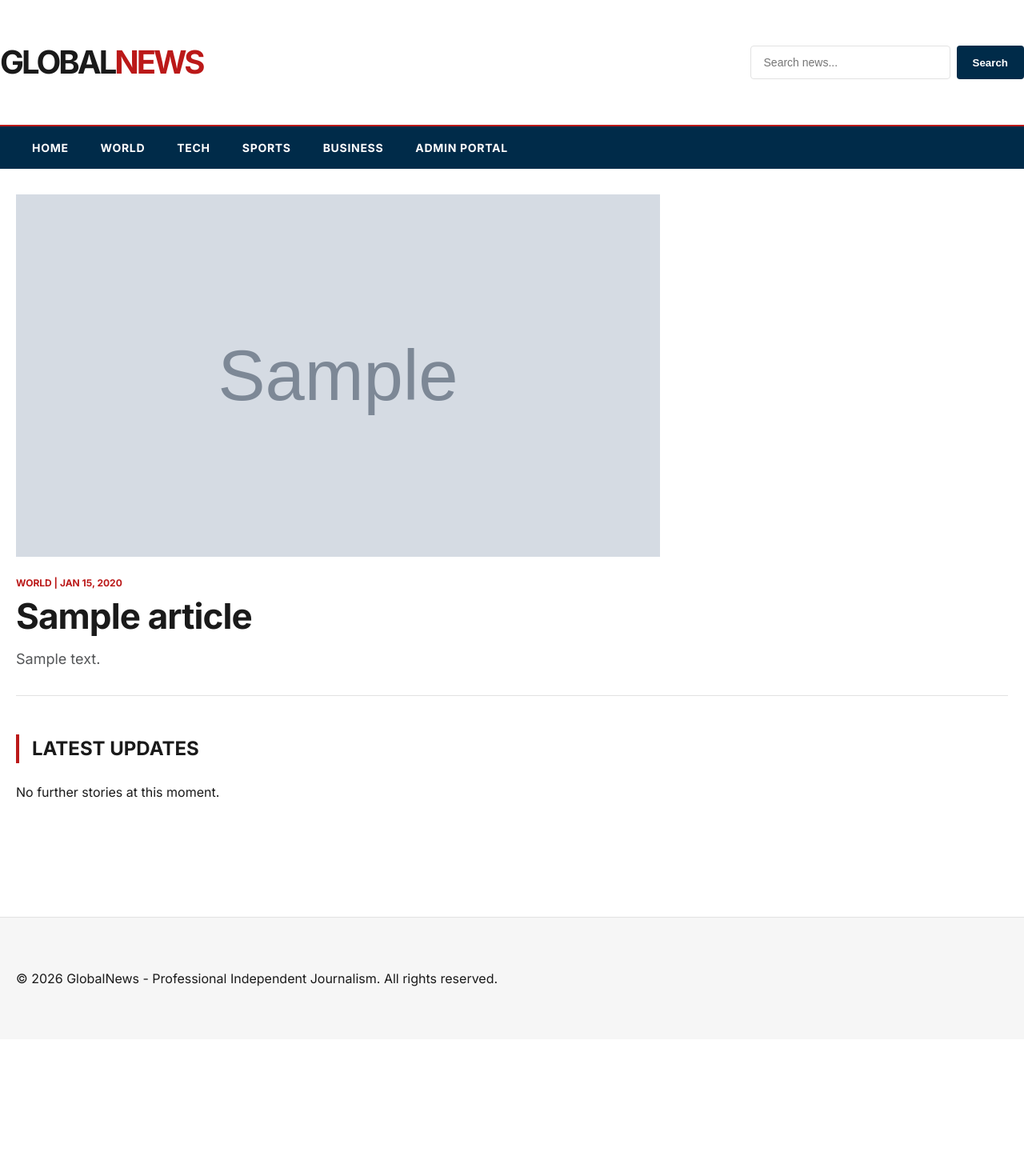
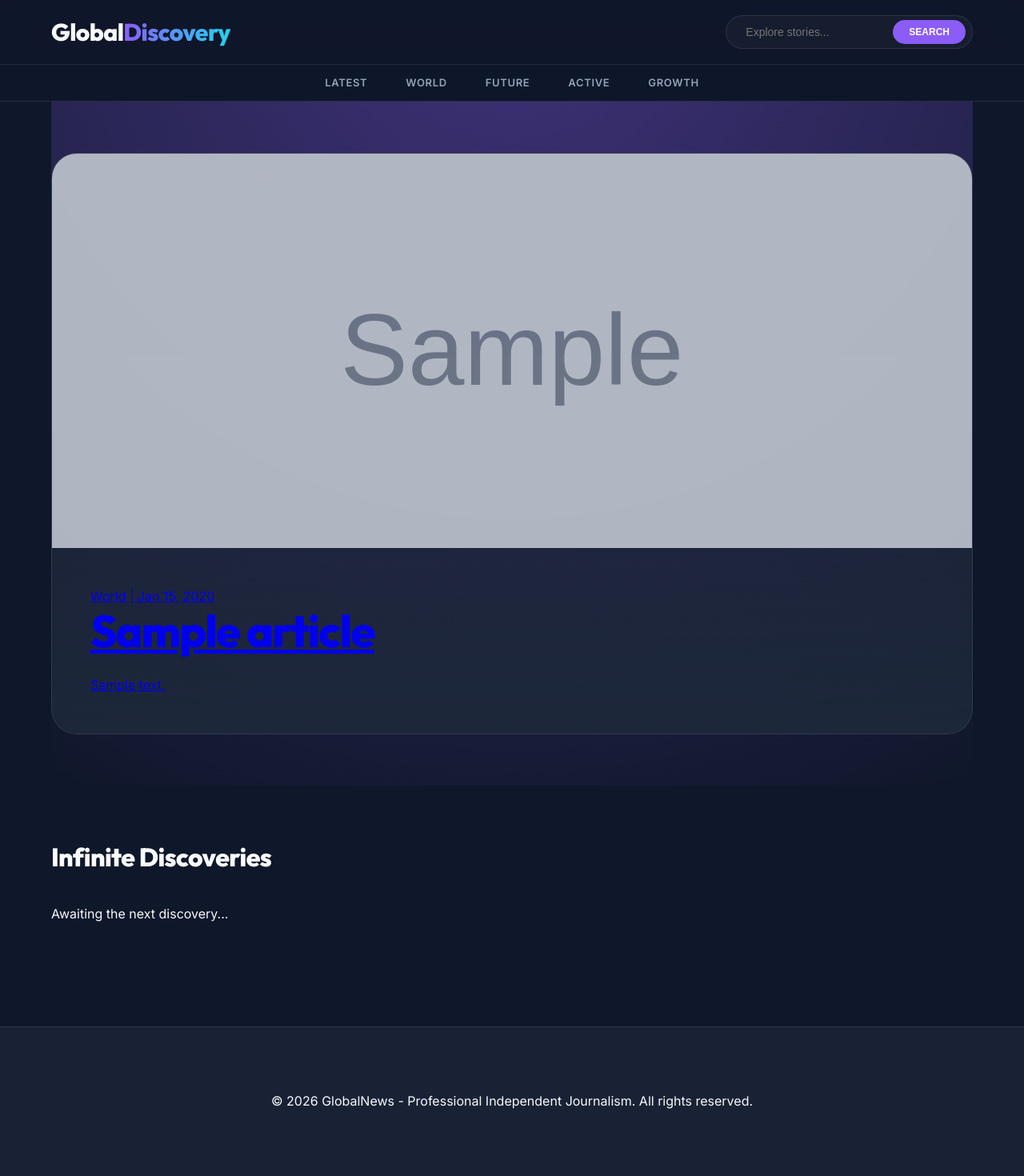
Before and after one commit to AsbinGhimire/news-sphere, a Django app: page / in a window 1280 px wide. Shown: the whole page at 80% size. Before the commit the page ends 1233 px from the top, so only its background shows below. Run offline with Django 5.2, Linux system fonts and the light colour scheme; tables that the repository leaves empty hold one stand-in row (values such as "Sample post"); grey boxes marked "Sample" are stand-in pictures.

Commit message:
UI Overhaul: Stunning Obsidian Discovery transformation (Dark Mode, Glassmorphism, Fluid Motion)

```diff
--- a/static/css/style.css
+++ b/static/css/style.css
@@ -1,14 +1,17 @@
 :root {
-    --primary: #bb1919;
-    --navy: #002b49;
-    --text: #1a1a1a;
-    --text-muted: #545658;
-    --bg: #ffffff;
-    --bg-alt: #f6f6f6;
-    --border: #e2e2e2;
+    --primary: #8b5cf6; /* Electric Violet */
+    --primary-glow: rgba(139, 92, 246, 0.4);
+    --secondary: #22d3ee; /* Cyan */
+    --bg: #0f172a; /* Deep Slate */
+    --bg-card: rgba(30, 41, 59, 0.7); /* Glass Slate */
+    --text: #f8fafc;
+    --text-muted: #94a3b8;
+    --border: rgba(255, 255, 255, 0.1);
     --white: #ffffff;
-    --shadow: 0 1px 3px rgba(0,0,0,0.1);
-    --container-width: 1280px;
+    --container-width: 1200px;
+    --glass: rgba(255, 255, 255, 0.03);
+    --glass-heavy: rgba(15, 23, 42, 0.8);
+    --blur: blur(12px);
 }
 
 * {
@@ -17,324 +20,340 @@
     padding: 0;
 }
 
+@keyframes fadeInUp {
+    from {
+        opacity: 0;
+        transform: translateY(20px);
+    }
+    to {
+        opacity: 1;
+        transform: translateY(0);
+    }
+}
+
+@keyframes shine {
+    from { left: -100%; }
+    to { left: 100%; }
+}
+
 body {
     font-family: 'Inter', sans-serif;
     color: var(--text);
     background-color: var(--bg);
-    line-height: 1.5;
+    line-height: 1.6;
     -webkit-font-smoothing: antialiased;
+    overflow-x: hidden;
+}
+
+h1, h2, h3, .logo {
+    font-family: 'Outfit', sans-serif;
 }
 
 .container {
     max-width: var(--container-width);
     margin: 0 auto;
-    padding: 0 1.25rem;
+    padding: 0 1.5rem;
+}
+
+/* Scroll Progress */
+#scroll-progress {
+    position: fixed;
+    top: 0;
+    left: 0;
+    width: 0%;
+    height: 3px;
+    background: linear-gradient(to right, var(--primary), var(--secondary));
+    z-index: 9999;
 }
 
 /* Global Branding Header */
 .header-main {
-    border-bottom: 2px solid var(--primary);
-    padding: 2rem 0;
+    background: var(--glass-heavy);
+    backdrop-filter: var(--blur);
+    -webkit-backdrop-filter: var(--blur);
+    border-bottom: 1px solid var(--border);
+    padding: 1rem 0;
+    position: sticky;
+    top: 0;
+    z-index: 1000;
 }
 
 .header-main .container {
     display: flex;
     justify-content: space-between;
     align-items: center;
-    position: relative;
-    padding: 1rem 0;
+}
+
+.logo {
+    font-size: 1.875rem;
+    font-weight: 800;
+    text-decoration: none;
+    color: var(--text);
+    letter-spacing: -0.02em;
+}
+
+.logo span {
+    background: linear-gradient(to right, var(--primary), var(--secondary));
+    -webkit-background-clip: text;
+    -webkit-text-fill-color: transparent;
 }
 
 .search-form {
     display: flex;
-    gap: 0.5rem;
+    align-items: center;
+    background: var(--glass);
+    border: 1px solid var(--border);
+    border-radius: 99px;
+    padding: 0.25rem 0.5rem;
+    transition: all 0.3s cubic-bezier(0.4, 0, 0.2, 1);
+}
+
+.search-form:focus-within {
+    border-color: var(--primary);
+    box-shadow: 0 0 0 2px var(--primary-glow);
 }
 
 .search-form input {
-    padding: 0.75rem 1rem;
-    border: 1px solid var(--border);
-    border-radius: 4px;
+    background: transparent;
+    border: none;
+    padding: 0.5rem 1rem;
+    color: white;
     font-size: 0.875rem;
-    width: 250px;
+    width: 200px;
+    outline: none;
 }
 
 .search-form button {
-    padding: 0.75rem 1.25rem;
-    background: var(--navy);
+    background: var(--primary);
     color: white;
     border: none;
-    border-radius: 4px;
+    padding: 0.5rem 1.25rem;
+    border-radius: 99px;
     cursor: pointer;
-    font-weight: 700;
-    transition: background 0.2s;
+    font-weight: 600;
+    font-size: 0.75rem;
+    text-transform: uppercase;
+    transition: transform 0.2s;
 }
 
 .search-form button:hover {
-    background: var(--primary);
+    transform: scale(1.05);
 }
 
-.logo {
-    font-size: 2.5rem;
-    font-weight: 900;
-    text-decoration: none;
-    color: var(--text);
-    letter-spacing: -3px;
-    text-transform: uppercase;
-}
-
-.logo span {
-    color: var(--primary);
-}
-
+/* Sub-Navbar */
 .navbar {
-    background: var(--navy);
-    color: white;
-    position: sticky;
-    top: 0;
-    z-index: 1000;
-}
-
-.navbar .container {
-    display: flex;
-    align-items: center;
-    justify-content: space-between;
+    background: rgba(15, 23, 42, 0.5);
+    border-bottom: 1px solid var(--border);
 }
 
 nav ul {
     list-style: none;
     display: flex;
+    justify-content: center;
+    gap: 1rem;
 }
 
 nav ul li a {
     display: block;
-    padding: 1rem 1.25rem;
-    color: white;
+    padding: 0.75rem 1rem;
+    color: var(--text-muted);
     text-decoration: none;
-    font-weight: 700;
-    font-size: 0.875rem;
+    font-weight: 600;
+    font-size: 0.8125rem;
     text-transform: uppercase;
     letter-spacing: 0.05em;
-    transition: background 0.2s;
+    transition: color 0.3s;
 }
 
 nav ul li a:hover {
-    background: rgba(255, 255, 255, 0.1);
+    color: var(--primary);
 }
 
-/* Hero Section - Top News */
+/* Hero Section - Obsidian Style */
 .hero-news {
-    padding: 2rem 0;
-    border-bottom: 1px solid var(--border);
-    margin-bottom: 3rem;
+    padding: 4rem 0;
+    background: radial-gradient(circle at 50% -20%, var(--primary-glow), transparent);
 }
 
-.hero-grid {
-    display: grid;
-    grid-template-columns: 2fr 1fr;
-    gap: 2rem;
-}
-
-.featured-card {
+.glass-hero {
+    background: var(--bg-card);
+    backdrop-filter: var(--blur);
+    -webkit-backdrop-filter: var(--blur);
+    border: 1px solid var(--border);
+    border-radius: 2rem;
+    overflow: hidden;
     position: relative;
-    display: block;
-    text-decoration: none;
-    color: inherit;
 }
 
 .featured-card .img-container {
-    aspect-ratio: 16 / 9;
+    aspect-ratio: 21 / 9;
     overflow: hidden;
-    background: #eee;
-    margin-bottom: 1.5rem;
+    position: relative;
 }
 
 .featured-card img {
     width: 100%;
     height: 100%;
     object-fit: cover;
-    transition: transform 0.5s ease;
+    opacity: 0.8;
+    transition: transform 0.8s cubic-bezier(0.4, 0, 0.2, 1);
 }
 
-.featured-card:hover img {
-    transform: scale(1.02);
+.featured-hero-content {
+    padding: 3rem;
+    background: linear-gradient(to top, var(--bg-card), transparent);
+    position: relative;
+    z-index: 1;
 }
 
 .featured-card h1 {
-    font-size: 2.75rem;
+    font-size: 3.5rem;
     font-weight: 800;
     line-height: 1.1;
-    margin-bottom: 1rem;
-    letter-spacing: -0.02em;
+    margin-bottom: 1.5rem;
+    letter-spacing: -0.03em;
 }
 
-.featured-card p {
-    font-size: 1.125rem;
-    color: var(--text-muted);
+/* Animations Trigger */
+.reveal {
+    opacity: 0;
+    transition: opacity 0.8s ease-out, transform 0.8s ease-out;
+    transform: translateY(30px);
 }
 
-/* Latest News Grid */
+.reveal.active {
+    opacity: 1;
+    transform: translateY(0);
+}
+
+/* Grid Design */
 .section-title {
-    font-size: 1.5rem;
+    font-size: 2rem;
     font-weight: 800;
-    margin-bottom: 1.5rem;
-    border-left: 4px solid var(--primary);
-    padding-left: 1rem;
-    text-transform: uppercase;
+    margin: 4rem 0 2rem;
+    letter-spacing: -0.02em;
 }
 
 .articles-grid {
     display: grid;
-    grid-template-columns: repeat(auto-fill, minmax(300px, 1fr));
-    gap: 2rem;
-    margin-bottom: 4rem;
+    grid-template-columns: repeat(auto-fill, minmax(360px, 1fr));
+    gap: 3rem;
 }
 
 .article-card {
-    text-decoration: none;
-    color: inherit;
-    display: flex;
-    flex-direction: column;
+    background: var(--bg-card);
+    border: 1px solid var(--border);
+    border-radius: 1.5rem;
+    padding: 1.5rem;
+    transition: all 0.4s cubic-bezier(0.4, 0, 0.2, 1);
+    position: relative;
+    overflow: hidden;
+}
+
+.article-card::after {
+    content: '';
+    position: absolute;
+    top: 0; left: -100%;
+    width: 200%; height: 100%;
+    background: linear-gradient(115deg, transparent, rgba(255,255,255,0.05), transparent);
+    transition: 0.5s;
+    pointer-events: none;
+}
+
+.article-card:hover {
+    transform: translateY(-8px) scale(1.02);
+    border-color: var(--primary);
+    box-shadow: 0 20px 40px -20px rgba(0,0,0,0.5);
+}
+
+.article-card:hover::after {
+    left: 100%;
 }
 
 .article-card .img-container {
-    aspect-ratio: 3 / 2;
+    aspect-ratio: 16 / 10;
+    border-radius: 1rem;
     overflow: hidden;
-    background: #eee;
+    margin-bottom: 1.5rem;
+}
+
+.article-card h3 {
+    font-size: 1.375rem;
+    font-weight: 700;
     margin-bottom: 1rem;
 }
 
-.article-card img {
+/* Detail View - Immersive */
+.immersive-hero {
+    height: 70vh;
+    position: relative;
+    overflow: hidden;
+    margin-bottom: -5rem;
+}
+
+.immersive-hero img {
     width: 100%;
     height: 100%;
     object-fit: cover;
 }
 
-.article-card h3 {
-    font-size: 1.25rem;
-    font-weight: 800;
-    line-height: 1.3;
-    margin-bottom: 0.75rem;
+.immersive-content-wrap {
+    position: relative;
+    z-index: 10;
+    background: var(--bg);
+    border-radius: 3rem 3rem 0 0;
+    padding-top: 5rem;
 }
 
-.article-card h3:hover {
-    text-decoration: underline;
-    text-decoration-color: var(--primary);
+.article-detail {
+    max-width: 720px;
+    margin: 0 auto;
 }
 
-.article-meta {
-    font-size: 0.75rem;
-    font-weight: 700;
-    text-transform: uppercase;
-    color: var(--primary);
-    margin-bottom: 0.5rem;
+.ai-glass-card {
+    background: linear-gradient(135deg, rgba(139, 92, 246, 0.1), rgba(34, 211, 238, 0.1));
+    backdrop-filter: var(--blur);
+    border: 1px solid var(--border);
+    border-radius: 2rem;
+    padding: 2.5rem;
+    margin: 4rem 0;
 }
 
-.article-card p {
-    font-size: 0.9375rem;
-    color: var(--text-muted);
-    line-height: 1.5;
+.ai-glass-card h3 {
+    display: flex;
+    align-items: center;
+    gap: 0.75rem;
+    color: var(--secondary);
+    font-size: 0.875rem;
+    margin-bottom: 1.5rem;
+    text-transform: uppercase;
 }
 
-/* Article Detail */
-.article-detail {
-    max-width: 800px;
-    margin: 4rem auto;
+/* Footer Glass */
+footer {
+    background: var(--bg-card);
+    backdrop-filter: var(--blur);
+    border-top: 1px solid var(--border);
+    padding: 5rem 0;
+    text-align: center;
+    margin-top: 8rem;
 }
 
-.detail-header {
-    text-align: center;
-    margin-bottom: 3rem;
-}
-
-.detail-header .category-badge {
-    color: var(--primary);
-    font-weight: 800;
-    text-transform: uppercase;
-    letter-spacing: 0.1em;
-    font-size: 0.875rem;
-    margin-bottom: 1rem;
-    display: block;
-}
-
-.detail-header h1 {
-    font-size: 3.5rem;
-    font-weight: 800;
-    line-height: 1.1;
-    margin-bottom: 1.5rem;
-    letter-spacing: -0.02em;
-}
-
-.detail-header .meta {
-    font-size: 0.9rem;
+/* Pagination Glass */
+.pagination a, .pagination span {
+    background: var(--glass);
+    border: 1px solid var(--border);
+    border-radius: 12px;
     color: var(--text-muted);
 }
 
-.detail-hero-img {
-    width: 100%;
-    max-height: 500px;
-    object-fit: cover;
-    margin-bottom: 3rem;
+.pagination a:hover {
+    border-color: var(--primary);
+    color: var(--primary);
 }
 
-.article-body {
-    font-size: 1.25rem;
-    line-height: 1.8;
-    color: #333;
+@media (max-width: 768px) {
+    .featured-card h1 { font-size: 2.25rem; }
+    .featured-hero-content { padding: 1.5rem; }
+    .immersive-hero { height: 40vh; }
 }
-
-.article-body p {
-    margin-bottom: 2rem;
-}
-
-.ai-section {
-    background: var(--bg-alt);
-    padding: 2.5rem;
-    margin: 3rem 0;
-    border-left: 4px solid var(--navy);
-}
-
-.ai-section h3 {
-    text-transform: uppercase;
-    font-size: 0.9rem;
-    margin-bottom: 1rem;
-    color: var(--navy);
-}
-
-/* Footer */
-footer {
-    background: var(--bg-alt);
-    padding: 4rem 0;
-    border-top: 1px solid var(--border);
-    margin-top: 5rem;
-}
-
-/* Pagination */
-.pagination {
-    display: flex;
-    justify-content: center;
-    gap: 0.5rem;
-    margin-top: 3rem;
-    margin-bottom: 5rem;
-}
-
-.pagination a, .pagination span {
-    display: block;
-    padding: 0.5rem 1rem;
-    border: 1px solid var(--border);
-    text-decoration: none;
-    color: var(--text);
-    font-weight: 700;
-    transition: all 0.2s;
-}
-
-.pagination a:hover {
-    background: var(--navy);
-    color: white;
-    border-color: var(--navy);
-}
-
-.pagination .current {
-    background: var(--primary);
-    color: white;
-    border-color: var(--primary);
-}
--- /dev/null
+++ b/static/js/main.js
@@ -0,0 +1,38 @@
+document.addEventListener('DOMContentLoaded', () => {
+    // Scroll Progress Bar
+    const progress = document.getElementById('scroll-progress');
+    if (progress) {
+        window.addEventListener('scroll', () => {
+            const winScroll = document.body.scrollTop || document.documentElement.scrollTop;
+            const height = document.documentElement.scrollHeight - document.documentElement.clientHeight;
+            const scrolled = (winScroll / height) * 100;
+            progress.style.width = scrolled + "%";
+        });
+    }
+
+    // Intersection Observer for Reveal Animations
+    const observerOptions = {
+        threshold: 0.1,
+        rootMargin: "0px 0px -50px 0px"
+    };
+
+    const revealObserver = new IntersectionObserver((entries, observer) => {
+        entries.forEach(entry => {
+            if (entry.isIntersecting) {
+                entry.target.classList.add('active');
+                observer.unobserve(entry.target);
+            }
+        });
+    }, observerOptions);
+
+    const revealElements = document.querySelectorAll('.reveal');
+    revealElements.forEach(el => revealObserver.observe(el));
+
+    // Staggered entry for grid items
+    const gridItems = document.querySelectorAll('.articles-grid .article-card');
+    gridItems.forEach((item, index) => {
+        item.style.transitionDelay = `${(index % 3) * 0.1}s`;
+        item.classList.add('reveal');
+        revealObserver.observe(item);
+    });
+});
--- a/templates/base.html
+++ b/templates/base.html
@@ -18,32 +18,30 @@
     <link rel="stylesheet" href="/static/css/style.css">
     <link rel="preconnect" href="https://fonts.googleapis.com">
     <link rel="preconnect" href="https://fonts.gstatic.com" crossorigin>
-    <link href="https://fonts.googleapis.com/css2?family=Inter:wght@400;600;700&display=swap" rel="stylesheet">
+    <link href="https://fonts.googleapis.com/css2?family=Inter:wght@400;600;700&family=Outfit:wght@400;700;800&display=swap" rel="stylesheet">
 </head>
 <body>
+    <div id="scroll-progress"></div>
+
     <header class="header-main">
-        <div class="container header-content">
-            <div class="header-left">
-                <a href="/" class="logo">Global<span>News</span></a>
-            </div>
-            <div class="header-right">
-                <form action="{% url 'search_view' %}" method="get" class="search-form">
-                    <input type="text" name="q" placeholder="Search news..." aria-label="Search" required>
-                    <button type="submit">Search</button>
-                </form>
-            </div>
+        <div class="container">
+            <a href="/" class="logo">Global<span>Discovery</span></a>
+
+            <form action="{% url 'search_view' %}" method="get" class="search-form">
+                <input type="text" name="q" placeholder="Explore stories..." aria-label="Search" required>
+                <button type="submit">Search</button>
+            </form>
         </div>
     </header>
 
     <nav class="navbar">
         <div class="container">
             <ul>
-                <li><a href="/">Home</a></li>
+                <li><a href="/">Latest</a></li>
                 <li><a href="/category/World/">World</a></li>
-                <li><a href="/category/Tech/">Tech</a></li>
-                <li><a href="/category/Sports/">Sports</a></li>
-                <li><a href="/category/Business/">Business</a></li>
-                <li><a href="/admin/">Admin Portal</a></li>
+                <li><a href="/category/Tech/">Future</a></li>
+                <li><a href="/category/Sports/">Active</a></li>
+                <li><a href="/category/Business/">Growth</a></li>
             </ul>
         </div>
     </nav>
--- a/templates/news/index.html
+++ b/templates/news/index.html
@@ -3,10 +3,10 @@
 {% block title %}Home - GlobalNews{% endblock %}
 
 {% block content %}
-<!-- Top News Hero -->
+<!-- Glass Hero Section -->
 {% if featured_article %}
 <section class="hero-news">
-    <div class="hero-grid">
+    <div class="glass-hero reveal">
         <a href="{% url 'article_detail' featured_article.slug %}" class="featured-card">
             <div class="img-container">
                 {% if featured_article.image_url %}
@@ -15,19 +15,19 @@
                     <div class="img-placeholder">{{ featured_article.category }}</div>
                 {% endif %}
             </div>
-            <div class="article-meta">{{ featured_article.category }} | {{ featured_article.published_at|date:"M d, Y" }}</div>
-            <h1>{{ featured_article.title }}</h1>
-            <p>{{ featured_article.description|truncatewords:40 }}</p>
+            <div class="featured-hero-content">
+                <div class="article-meta">{{ featured_article.category }} | {{ featured_article.published_at|date:"M d, Y" }}</div>
+                <h1>{{ featured_article.title }}</h1>
+                <p>{{ featured_article.description|truncatewords:40 }}</p>
+            </div>
         </a>
-
-        <!-- Could add secondary featured items here if needed -->
     </div>
 </section>
 {% endif %}
 
-<!-- Latest News Grid -->
+<!-- Stunning Latest News Grid -->
 <section class="latest-section">
-    <h2 class="section-title">Latest Updates</h2>
+    <h2 class="section-title reveal">Infinite Discoveries</h2>
     <div class="articles-grid">
         {% for article in latest_articles %}
         <a href="{% url 'article_detail' article.slug %}" class="article-card">
@@ -40,10 +40,10 @@
             </div>
             <div class="article-meta">{{ article.category }}</div>
             <h3>{{ article.title }}</h3>
-            <p>{{ article.description|truncatewords:20 }}</p>
+            <p>{{ article.description|truncatewords:15 }}</p>
         </a>
         {% empty %}
-        <div class="placeholder">No further stories at this moment.</div>
+        <div class="placeholder">Awaiting the next discovery...</div>
         {% endfor %}
     </div>
 
```
Also changed, not shown: templates/news/article_detail.html (+27 -17 lines).
